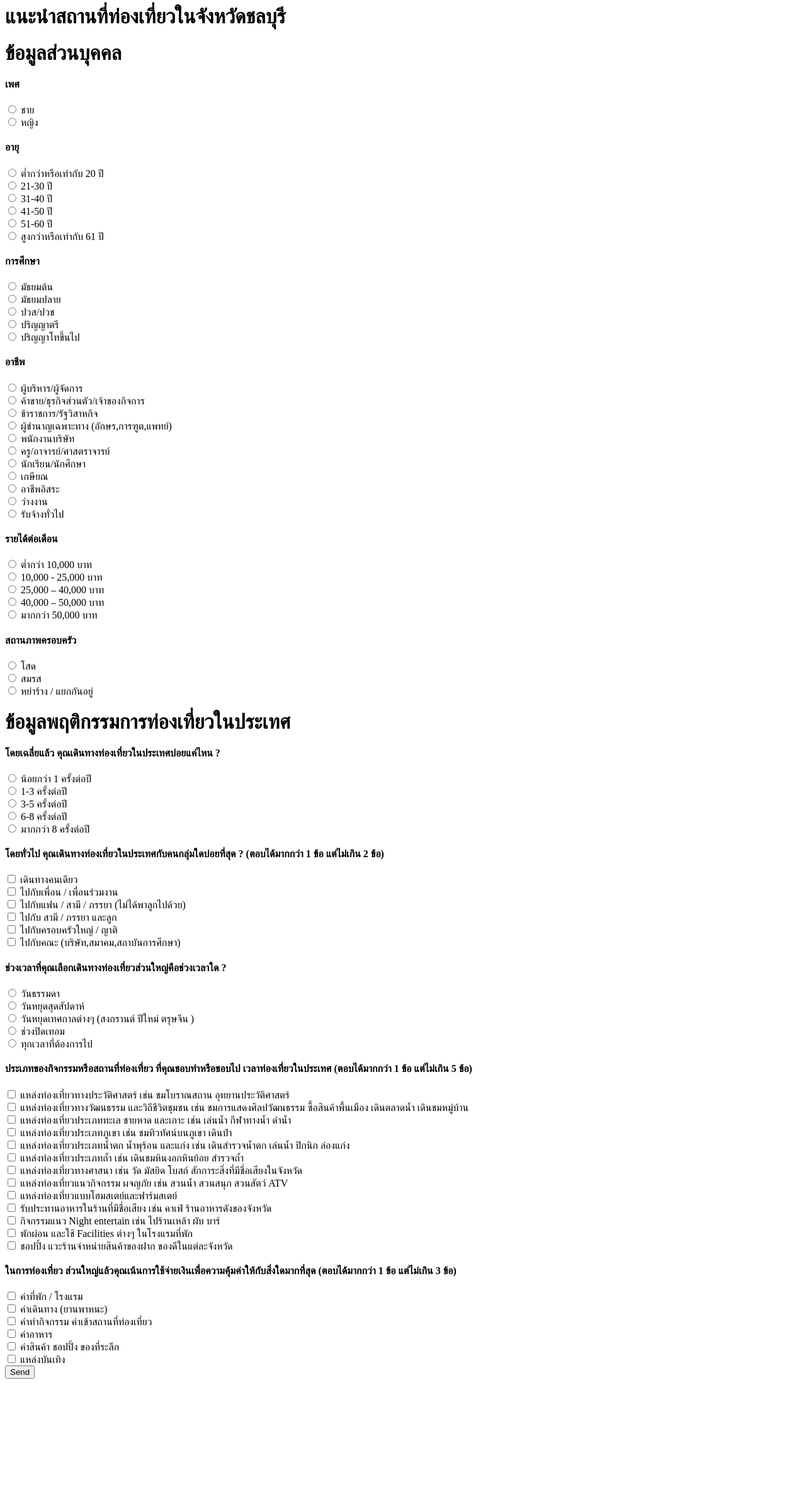
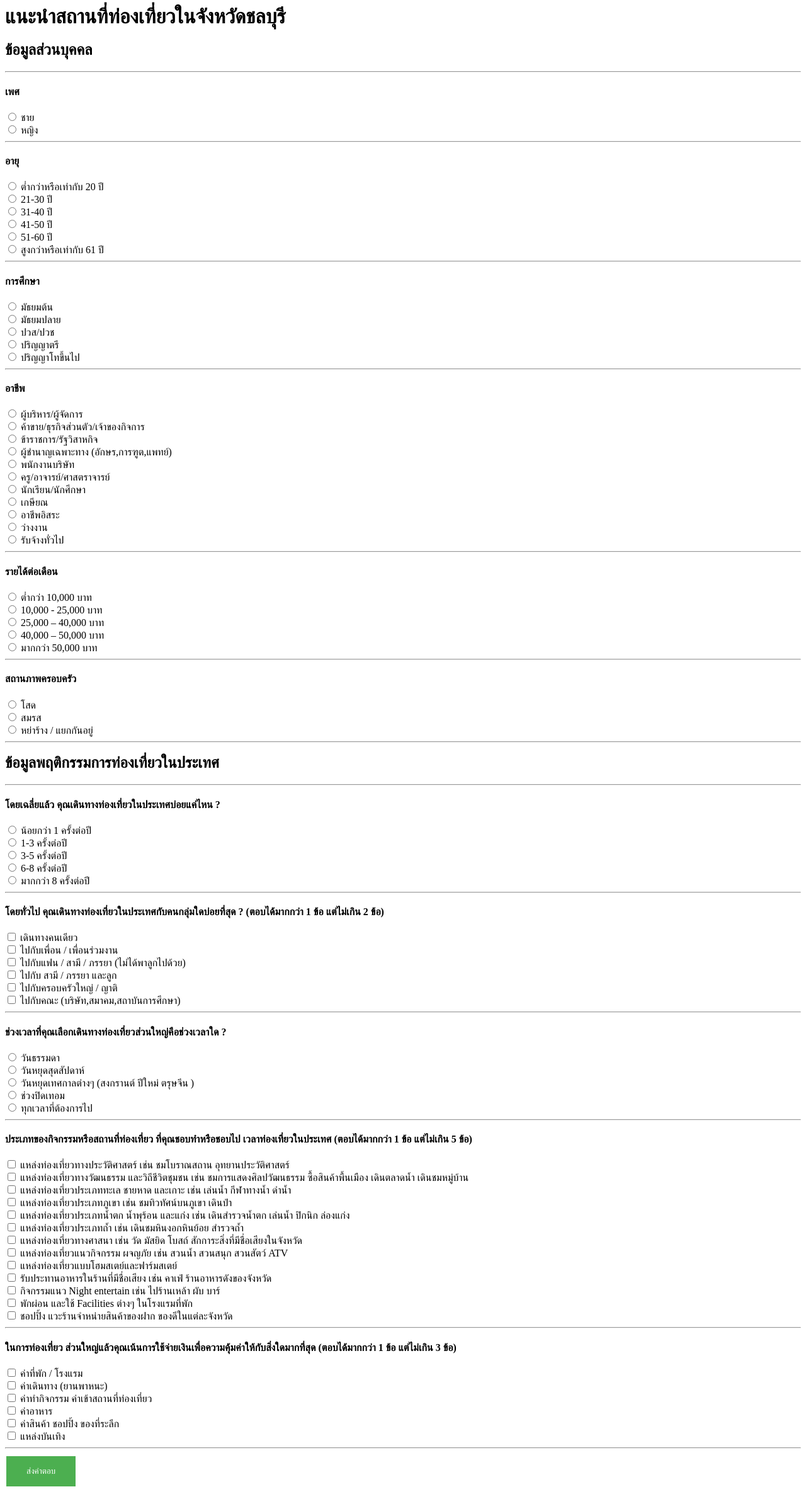
Before and after one commit to systemlize/Recommendation_Model, a Flask app: page / in a window 1280 px wide. Shown: the whole page at 63% size. Before the commit the page ends 2189 px from the top, so only its background shows below. Run offline with Flask 2, Linux system fonts and the light colour scheme.

Commit message:
Add files via upload

```diff
--- a/templates/index.html
+++ b/templates/index.html
@@ -1,5 +1,16 @@
 {% block content %}
 <head>
+   <style>
+input[type=button], input[type=submit], input[type=reset] {
+  background-color: #4CAF50;
+  border: none;
+  color: white;
+  padding: 16px 32px;
+  text-decoration: none;
+  margin: 4px 2px;
+  cursor: pointer;
+}
+</style>
 <script type="text/javascript">
    function checkBoxVac_a() {
 	var checkBoxGroup = document.forms['form_data']['vac_a'];
@@ -58,12 +69,12 @@ function checkBoxVaca_a() {
 </head>
 <h1>แนะนำสถานที่ท่องเที่ยวในจังหวัดชลบุรี</h1>
 <form action="/" method="post" name="form_data" id="form_data" onsubmit="return myFunction()">
-    <h1>ข้อมูลส่วนบุคคล</h1>
+    <h2>ข้อมูลส่วนบุคคล</h2><hr>
     <h4>เพศ</h4>
     <input type="radio" value="ชาย" id="male" name="gender" required>
     <label for="male">ชาย</label><br>
     <input type="radio"  value="หญิง" id="female" name="gender" >
-    <label for="female">หญิง</label>
+    <label for="female">หญิง</label><hr>
     <h4>อายุ</h4>
  <input type="radio" value="ต่ำกว่าหรือเท่ากับ 20 ปี" id="age_1" name="age" required>
     <label for="age_1">ต่ำกว่าหรือเท่ากับ 20 ปี</label><br>
@@ -76,7 +87,7 @@ function checkBoxVaca_a() {
     <input type="radio" value="51-60 ปี" id="age_5" name="age" >
     <label for="age_5">51-60 ปี</label><br>
     <input type="radio"  value="สูงกว่าหรือเท่ากับ 61 ปี" id="age_6" name="age" >
-    <label for="age_6">สูงกว่าหรือเท่ากับ 61 ปี</label>
+    <label for="age_6">สูงกว่าหรือเท่ากับ 61 ปี</label><hr>
     <h4>การศึกษา</h4>
     <input type="radio" value="มัธยมต้น" id="edu_1" name="edu" required>
     <label for="edu_1">มัธยมต้น</label><br>
@@ -87,7 +98,7 @@ function checkBoxVaca_a() {
     <input type="radio"  value="ปริญญาตรี" id="edu_4" name="edu">
     <label for="edu_4">ปริญญาตรี</label><br>
     <input type="radio"  value="ปริญญาโทขึ้นไป" id="edu_5" name="edu">
-    <label for="edu_5">ปริญญาโทขึ้นไป</label>
+    <label for="edu_5">ปริญญาโทขึ้นไป</label><hr>
     <h4>อาชีพ</h4>
     <input type="radio" value="ผู้บริหาร/ผู้จัดการ" id="car_1" name="career" required>
     <label for="car_2">ผู้บริหาร/ผู้จัดการ</label><br>
@@ -110,7 +121,7 @@ function checkBoxVaca_a() {
     <input type="radio"  value="ว่างงาน" id="car_10" name="career">
     <label for="car_10">ว่างงาน</label><br>
      <input type="radio"  value="รับจ้างทั่วไป" id="car_11" name="career">
-    <label for="car_10">รับจ้างทั่วไป</label>
+    <label for="car_10">รับจ้างทั่วไป</label><hr>
     <h4>รายได้ต่อเดือน</h4>
     <input type="radio" value="ต่ำกว่า 10,000 บาท" id="sal_1" name="salary" required>
     <label for="sal_1">ต่ำกว่า 10,000 บาท</label><br>
@@ -121,15 +132,15 @@ function checkBoxVaca_a() {
     <input type="radio"  value="40,000 – 50,000 บาที" id="sal_4" name="salary">
     <label for="sal_4">40,000 – 50,000 บาท</label><br>
     <input type="radio"  value="มากกว่า 50,000 บาท" id="sal_5" name="salary">
-    <label for="sal_5">มากกว่า 50,000 บาท</label>
+    <label for="sal_5">มากกว่า 50,000 บาท</label><hr>
     <h4>สถานภาพครอบครัว</h4>
     <input type="radio" value="โสด" id="fam_1" name="family" required>
     <label for="fam_1">โสด</label><br>
     <input type="radio"  value="สมรส" id="fam_2" name="family">
     <label for="fam_2">สมรส</label><br>
     <input type="radio" value="หย่าร้าง / แยกกันอยู่" id="fam_3" name="family">
-    <label for="fam_3">หย่าร้าง / แยกกันอยู่</label>
-    <h1>ข้อมูลพฤติกรรมการท่องเที่ยวในประเทศ</h1>
+    <label for="fam_3">หย่าร้าง / แยกกันอยู่</label><hr>
+    <h2>ข้อมูลพฤติกรรมการท่องเที่ยวในประเทศ</h2><hr>
     <h4>โดยเฉลี่ยแล้ว คุณเดินทางท่องเที่ยวในประเทศบ่อยแค่ไหน ?</h4>
     <input type="radio" value="น้อยกว่า 1 ครั้งต่อปี" id="vac_1" name="vac" required>
     <label for="vac_1">น้อยกว่า 1 ครั้งต่อปี</label><br>
@@ -140,7 +151,7 @@ function checkBoxVaca_a() {
     <input type="radio"  value="6-8 ครั้งต่อปี" id="vac_4" name="vac">
     <label for="vac_4">6-8 ครั้งต่อปี</label><br>
     <input type="radio"  value="มากกว่า 8 ครั้งต่อปี" id="vac_5" name="vac">
-    <label for="vac_5">มากกว่า 8 ครั้งต่อปี</label>
+    <label for="vac_5">มากกว่า 8 ครั้งต่อปี</label><hr>
     <h4>โดยทั่วไป คุณเดินทางท่องเที่ยวในประเทศกับคนกลุ่มใดบ่อยที่สุด ? (ตอบได้มากกว่า 1 ข้อ แต่ไม่เกิน 2 ข้อ)</h4>
     <input type="checkbox" value="เดินทางคนเดียว" id="vac_a" name="vac_a">
     <label for="vac_a">เดินทางคนเดียว</label><br>
@@ -153,7 +164,7 @@ function checkBoxVaca_a() {
     <input type="checkbox"  value="ไปกับครอบครัวใหญ่ / ญาติ" id="vac_e" name="vac_a">
     <label for="vac_e">ไปกับครอบครัวใหญ่ / ญาติ</label><br>
      <input type="checkbox"  value="ไปกับคณะ (บริษัท,สมาคม,สถาบันการศึกษา)" id="vac_f" name="vac_a">
-    <label for="vac_f">ไปกับคณะ (บริษัท,สมาคม,สถาบันการศึกษา)</label>
+    <label for="vac_f">ไปกับคณะ (บริษัท,สมาคม,สถาบันการศึกษา)</label><hr>
     <h4>ช่วงเวลาที่คุณเลือกเดินทางท่องเที่ยวส่วนใหญ่คือช่วงเวลาใด ?</h4>
      <input type="radio" value="วันธรรมดา" id="vac_day1" name="vac_day" required>
     <label for="vac_day1">วันธรรมดา</label><br>
@@ -164,7 +175,7 @@ function checkBoxVaca_a() {
     <input type="radio"  value="ช่วงปิดเทอม" id="vac_day4" name="vac_day">
     <label for="vac_day4">ช่วงปิดเทอม</label><br>
     <input type="radio"  value="ทุกเวลาที่ต้องการไป" id="vac_day5" name="vac_day">
-    <label for="vac_day5">ทุกเวลาที่ต้องการไป</label>
+    <label for="vac_day5">ทุกเวลาที่ต้องการไป</label><hr>
     <h4>ประเภทของกิจกรรมหรือสถานที่ท่องเที่ยว ที่คุณชอบทำหรือชอบไป เวลาท่องเที่ยวในประเทศ (ตอบได้มากกว่า 1 ข้อ แต่ไม่เกิน 5 ข้อ)</h4>
      <input type="checkbox" value="แหล่งท่องเที่ยวทางประวัติศาสตร์ เช่น ชมโบราณสถาน อุทยานประวัติศาสตร์" id="vaca_1" name="vaca_1">
     <label for="vaca_1">แหล่งท่องเที่ยวทางประวัติศาสตร์ เช่น ชมโบราณสถาน อุทยานประวัติศาสตร์</label><br>
@@ -191,7 +202,7 @@ function checkBoxVaca_a() {
      <input type="checkbox"  value="พักผ่อน และใช้ Facilities ต่างๆ ในโรงแรมที่พัก" id="vaca_12" name="vaca_1">
     <label for="vaca_12">พักผ่อน และใช้ Facilities ต่างๆ ในโรงแรมที่พัก</label><br>
     <input type="checkbox"  value="ชอปปิ้ง แวะร้านจำหน่ายสินค้าของฝาก ของดีในแต่ละจังหวัด" id="vaca_13" name="vaca_1">
-    <label for="vaca_13">ชอปปิ้ง แวะร้านจำหน่ายสินค้าของฝาก ของดีในแต่ละจังหวัด</label>
+    <label for="vaca_13">ชอปปิ้ง แวะร้านจำหน่ายสินค้าของฝาก ของดีในแต่ละจังหวัด</label><hr>
     <h4>ในการท่องเที่ยว ส่วนใหญ่แล้วคุณเน้นการใช้จ่ายเงินเพื่อความคุ้มค่าให้กับสิ่งใดมากที่สุด (ตอบได้มากกว่า 1 ข้อ แต่ไม่เกิน 3 ข้อ)</h4>
      <input type="checkbox" value="ค่าที่พัก / โรงแรม" id="vaca_a" name="vaca_a">
     <label for="vaca_a">ค่าที่พัก / โรงแรม</label><br>
@@ -204,8 +215,8 @@ function checkBoxVaca_a() {
     <input type="checkbox"  value="ค่าสินค้า ชอปปิ้ง ของที่ระลึก" id="vaca_e" name="vaca_a">
     <label for="vaca_e">ค่าสินค้า ชอปปิ้ง ของที่ระลึก</label><br>
      <input type="checkbox"  value="แหล่งบันเทิง" id="vaca_f" name="vaca_a">
-    <label for="vaca_f">แหล่งบันเทิง</label><br>
-    <input type="submit" value="Send" id="checkbtn">
+    <label for="vaca_f">แหล่งบันเทิง</label><br><hr>
+    <input type="submit" value="ส่งคำตอบ">
 </form>
 <script type="text/javascript">checkBoxVac_a()</script>
 <script type="text/javascript">checkBoxVaca_1()</script>
```
